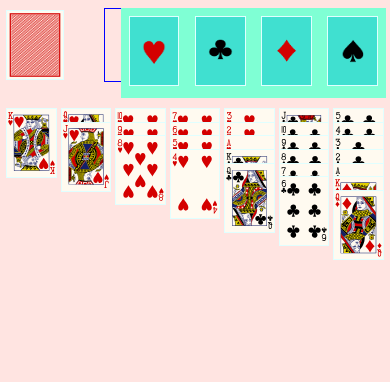
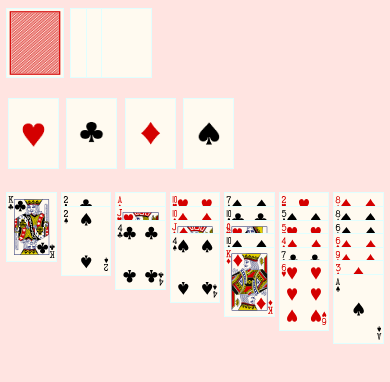
Before and after one commit to Samantha2233/Solitaire, a plain HTML site: page index.html in a window 390 px wide. Drawn offline with Linux system fonts and the light colour scheme.

Commit message:
toggle selection and responsive css

```diff
--- a/css/style.css
+++ b/css/style.css
@@ -1,60 +1,98 @@
 *, *:before, *:after {
     box-sizing: border-box;
 }
+
+html {
+    width: 100%;
+    height: 100%;
+    overflow: hidden;
+}
+
 body {
     display: flex;
     justify-content: center;
-    height: 100vh;
-    background-color: mistyrose
+    background-color: mistyrose;
+    width: 100%;
+    height: 100%;
+    overflow: hidden;
 }
 
 
-
-#game {
-
-}
-
 #game-row1 {
     display: flex;
-    position: relative;
 }
 
 
 #deck {
     border-radius: 10px;
-    width: 100px;
+    margin: 1.6vmin 0;
 }
 
 #deck img {
     width: 15vmin;
 }
 
+#dealer {
+    display: flex;
+    flex-direction: row;
+}
 
-#discard {
-    border: 1px solid blue;
+#deal-space {
+    height: 18.2vmin;
+    width: 22.5vmin;
+    margin: 2vmin 2vmin 2vmin .5vmin;
+    display: flex;
+    flex-direction: row;
+    position: relative;
+}
+
+.cardD {
+    border: .1vmin solid lightcyan;
     width: 13vmin;
-    height: 19vmin;
+    height: 18vmin;
+    background-color: floralwhite;
+    background-size: contain;
+    background-repeat: no-repeat;
+    margin: 0 .5vmin;
+    filter: drop-shadow(.1vmin .2vmin .2vmin grey);
+    cursor: pointer;
+}
+
+
+#cardD2 {
+    position: absolute;
+    left: 4vmin;
+}
+
+#cardD3 {
+    position: absolute;
+    left: 8vmin;
 }
 
 #foundation {
     display: flex;
     flex-direction: row;
-    background-color: aquamarine;
-    position: absolute;
-    top: 0;
-    right: 0;
+}
+
+.cardF {
+    border: .1vmin solid lightcyan;
+    width: 13vmin;
+    height: 18vmin;
+    background-color: floralwhite;
+    background-size: contain;
+    background-repeat: no-repeat;
+    margin: .5vmin;
 }
 
 #foundation div img{
     width: 13vmin;
-    padding: 3.3vmin 0;
-    margin: 2vmin;
-    background-color: turquoise;
+    padding: 3.2vmin 0;
+    margin: 2vmin 1vmin;
 }
 
 #game-row2 {
     display: flex;
-    padding-top: 20px;
+    padding-top: 35px;
 }
 
 #game-row2 div {
@@ -70,7 +108,12 @@ body {
     background-size: contain;
     background-repeat: no-repeat;
     margin: .5vmin;
-    filter: drop-shadow(.1vmin .2vmin .2vmin grey)
+    filter: drop-shadow(.1vmin .2vmin .2vmin grey);
+    cursor: pointer;
+}
+
+.card:hover {
+    filter: drop-shadow(.1vmin .3vmin .8vmin blueviolet  )
 }
 
 #card3, #card5, #card8, #card12, #card17, #card23 {
@@ -102,3 +145,31 @@ body {
     position: absolute;
     top: -90vmin;
 }
+
+
+.selected {
+    border: 2px solid darkred;
+    filter: drop-shadow(.1vmin .4vmin .6vmin purple)
+}
+
+
+
+
+
+@media only screen and (max-width: 700px) {
+    body{
+        margin: 0;
+    }
+
+    #game-row1 {
+        flex-direction: column;
+    }
+
+    #dealer {
+        flex-direction: row;
+    }
+
+    #game-row2 {
+        padding-top: 10px;
+    }
+}
--- a/index.html
+++ b/index.html
@@ -14,56 +14,62 @@
 <body>
     <div id="game">
         <div id="game-row1">
-            <div id="deck">
-                <img class="card" src="images/backs/red.svg" alt="deck">
+            <div id="dealer">
+                <div id="deck">
+                    <img class="card" src="images/backs/red.svg" alt="deck">
+                </div>
+                <div id="deal-space">
+                    <div class="cardD" id="cardD1"></div>
+                    <div class="cardD" id="cardD2"></div>
+                    <div class="cardD" id="cardD3"></div>
+                </div>
             </div>
-            <div id="discard"></div>
             <div id="clearspace">
 
             </div>
             <div id="foundation">
-                <div id="hearts">
-                    <img class="card" src="images/foundation/hearts.png" alt="hearts foundation">
+                <div id="heartsF">
+                    <img class="cardF" src="images/foundation/hearts.png" alt="hearts foundation">
                 </div>
-                <div id="clubs">
-                    <img class="card" src="images/foundation/clubs.png" alt="clubs foundation">
+                <div id="clubsF">
+                    <img class="cardF" src="images/foundation/clubs.png" alt="clubs foundation">
                 </div>
-                <div id="diamonds">
-                    <img class="card" src="images/foundation/diamonds.png" alt="diamonds foundation">
+                <div id="diamondsF">
+                    <img class="cardF" src="images/foundation/diamonds.png" alt="diamonds foundation">
                 </div>
-                <div id="spades">
-                    <img class="card" src="images/foundation/spades.png" alt="spades foundation">
+                <div id="spadesF">
+                    <img class="cardF" src="images/foundation/spades.png" alt="spades foundation">
                 </div>
             </div>
         </div>
 
         <div id="game-row2">
-            <div id="col1">
+            <div class="col">
                 <div class="card" id="card1"></div>
             </div>
-            <div id="col2">
+            <div class="col">
                 <div class="card" id="card2"></div>
                 <div class="card" id="card3"></div>
             </div>
-            <div id="col3">
+            <div class="col">
                 <div class="card" id="card4"></div>
                 <div class="card" id="card5"></div>
                 <div class="card" id="card6"></div>
             </div>
-            <div id="col4">
+            <div class="col">
                 <div class="card" id="card7"></div>
                 <div class="card" id="card8"></div>
                 <div class="card" id="card9"></div>
                 <div class="card" id="card10"></div>
             </div>
-            <div id="col5">
+            <div class="col">
                 <div class="card" id="card11"></div>
                 <div class="card" id="card12"></div>
                 <div class="card" id="card13"></div>
                 <div class="card" id="card14"></div>
                 <div class="card" id="card15"></div>
             </div>
-            <div id="col6">
+            <div class="col">
                 <div class="card" id="card16"></div>
                 <div class="card" id="card17"></div>
                 <div class="card" id="card18"></div>
@@ -71,7 +77,7 @@
                 <div class="card" id="card20"></div>
                 <div class="card" id="card21"></div>
             </div>
-            <div id="col7">
+            <div class="col">
                 <div class="card" id="card22"></div>
                 <div class="card" id="card23"></div>
                 <div class="card" id="card24"></div>
--- a/js/main.js
+++ b/js/main.js
@@ -1,5 +1,4 @@
-console.log('sanity');
-
+/////////////////// C O N S T A N T S ////////////////////
 const cardsArr = [
     {
         name: 'King of Hearts',
@@ -318,47 +317,121 @@ const cardsArr = [
     }
 ]
 
-//grab gameboard
+//constants of soundbites, card flipping, celebratory winnning sound
+
+//////////////  G L O B A L  V A R I A B L E S  ////////////////
 const game = document.getElementById('game-row2');
+var cards = document.getElementsByClassName('card');
 
-//grab card class
-const cards = document.getElementsByClassName('card');
+const column = document.getElementsByClassName('col');
+const deck = document.getElementById('deck');
 
 
-//test displaying one card on front-end
-const cardOne = document.getElementById('card1');
-const test = cardsArr[0].img;
-cardOne.style.backgroundImage = `url(${cardsArr[0].img})`
 
 
-//to display images on the front end
-//for each item in the cardsArr
+//////////////// S T A T E  V A R I A B L E S ////////////////
+const deckArr = [];
+const dealSpace = document.getElementById('deal-space');
+
+const heartsF = document.getElementById('heartsF');
+const clubsF = document.getElementById('clubsF');
+const diamondsF = document.getElementById('diamondsF');;
+const spadesF = document.getElementById('spadesF');;
+
+
+
+
+
+
+
+/////////////////////  I N I T I A T E  ///////////////////////
+init();
+
+function init() {
+//shuffle cards
+cardsArr.sort(() => 0.5 - Math.random());
+
+//to display 28 images on the front end & 24 in deck
 var i = 0;
+cardsArr.forEach(function(cardObj) {
+    //iterate through card divs from HTML
+    if(i < 28) {
+        var cardID = "";
+        i += 1;
+        cardID = 'card'+i;
+        //grab a div for image to be placed in
+        let card = document.getElementById(`${cardID}`);
+        //place images in card divs!
+        let cardImg = `url(${cardObj.img})`;
+        card.style.backgroundImage = cardImg;
 
-cardsArr.forEach(function(item) {
-    //iterate through cards from HTML
-    do{
-        cardID = "";
-        i++;
-        cardID = 'card'+i;
+
+    //images 28 - 54 go to #deck
+    } else if(i >= 28) {
+        i += 1;
+        deckArr.push(cardObj);
+    } else if(i === 52){
+        return;
     }
-    while(i <= 0);
-    console.log(cardID);
+});
+}
 
-    //grab a div to be placed in
-    const card = document.getElementById(cardID);
 
-    //place images in card divs!
-    card.style.backgroundImage = `url(${item.img})`
-    console.log(card);
+
+
+
+///////////////  E V E N T  L I S T E N E R S  ///////////////
+
+
+////// apply  S E L E C T  class to cards that are clicked
+game.addEventListener('click', function(event) {
+    //event target is 'clicked'
+    let clicked = event.target
+    //make it so columns cannot be clicked
+    if(clicked.className === "col") {
+        return;
+    };
+    // toggle selected class too
+    clicked.classList.toggle("selected");
 });
 
 
 
-
-//constants of soundbites, card flipping, celebratory winnning sound
+//if user selects card in column
+//if applicable
+//select from bottom
 
 
-//State variables --> what you have to keep track of
-//top card of destination pile
-//bottom card of moving pile
+// if user  H O V E R S  over columns,
+// outline all cards from bottom to where mouse is
+// col.addEventListener('mouseover', function(event){
+//     let hovered = event.target;
+
+//     if() {
+
+//     }
+// })
+
+
+// if user clicks on deck, flip top three cards over
+
+
+
+
+
+
+// when heartsF is dragged to, only ace of hearts can go there
+// clubs
+// diamonds
+// spades
+
+// when deck is cliked, turn top of array over to "dealSpace" pile
+
+
+
+
+
+
+
+
+/////////////////////   R E N D E R   /////////////////////
```
